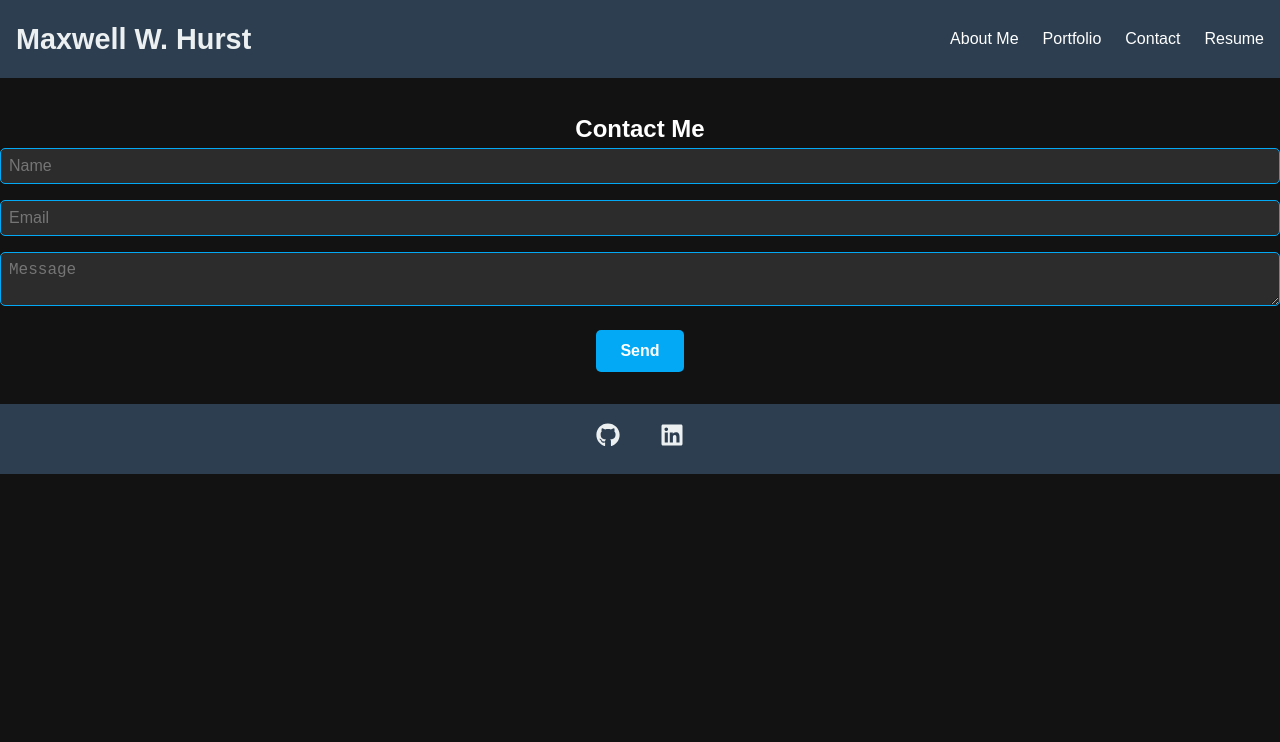
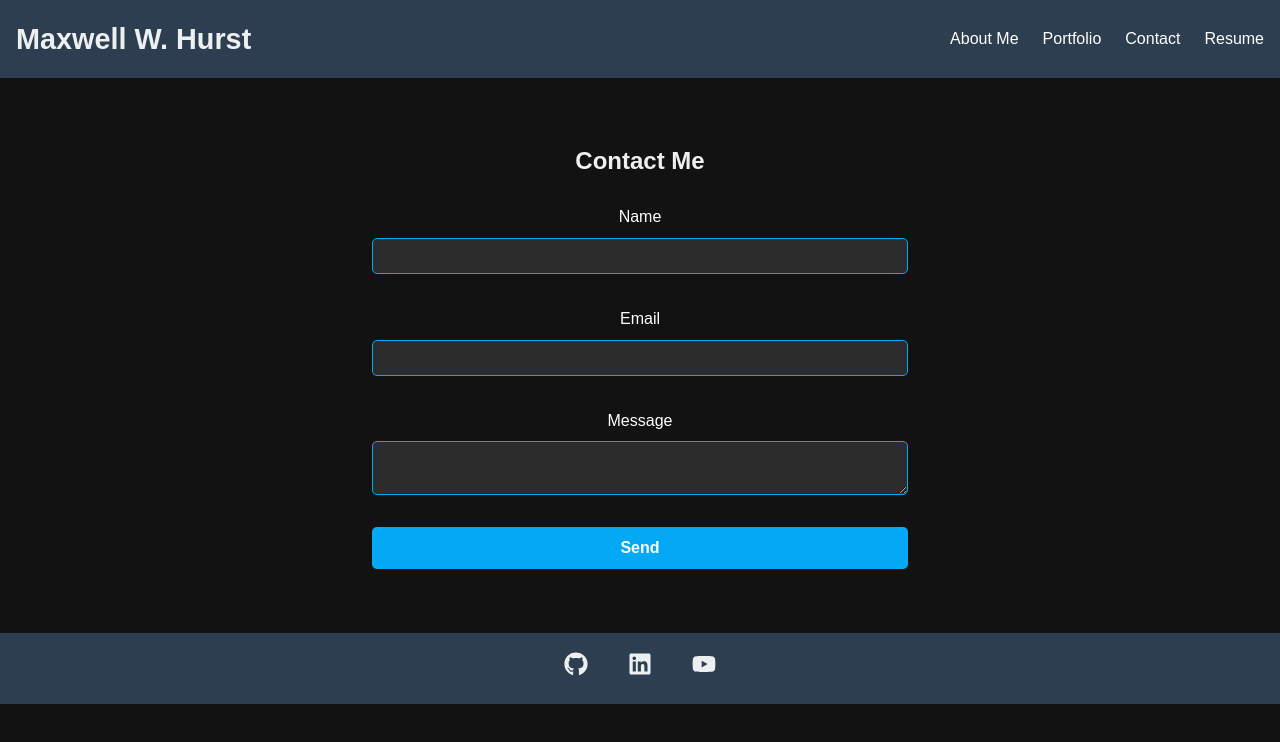
Before and after one commit to maxwellh22/MWH-React-Portfolio, a React (Vite) app: page /contact in a window 1280 px wide. Shown: the top 742 px of the page. Built offline with nearby package versions, Linux system fonts and the light colour scheme.

Commit message:
updates to AboutMe to include headshot, updates to Contact page to include validation logic and show required text prompts, updated index.css for styling for form validation on Contact page, added YouTube link to footer

```diff
--- a/src/components/Footer/Footer.jsx
+++ b/src/components/Footer/Footer.jsx
@@ -1,5 +1,5 @@
 import React from "react";
-import { FaGithub, FaLinkedin, FaTwitter } from "react-icons/fa";
+import { FaGithub, FaLinkedin, FaYoutube } from "react-icons/fa";
 import "./Footer.css";
 
 const Footer = () => {
@@ -11,6 +11,9 @@ const Footer = () => {
       <a href="https://linkedin.com/in/maxwellhurst" target="_blank" rel="noreferrer">
         <FaLinkedin />
       </a>
+      <a href="https://youtube.com/channel/@PresidentHurst" target="_blank" rel="noreferrer">
+      <FaYoutube />
+    </a>
     </footer>
   );
 };
--- a/src/index.css
+++ b/src/index.css
@@ -125,6 +125,36 @@ button:hover {
   transform: scale(1.05);
 }
 
+.contact {
+  padding: 2rem;
+  width: 100%;
+  max-width: 600px;
+  margin: 0 auto;
+}
+
+.contact h2 {
+  text-align: center;
+  margin-bottom: 1.5rem;
+  color: var(--text-color);
+}
+
+form {
+  display: flex;
+  flex-direction: column;
+  gap: 1rem;
+}
+
+.form-field {
+  display: flex;
+  flex-direction: column;
+  gap: 0.5rem;
+}
+
+.error {
+  color: #ff0000;
+  font-size: 0.875rem;
+}
+
 @media (max-width: 768px) {
   main {
     padding: 1rem 0;
--- a/src/pages/AboutMe.jsx
+++ b/src/pages/AboutMe.jsx
@@ -1,7 +1,9 @@
 import React from "react";
+import headshot from "../assets/images/headshot.jpg"
 
 const AboutMe = () => (
-  <section>
+  <section className="about-me">
+    <img src={headshot} alt="Headshot of Maxwell Hurst" className="headshot" />
     <h2>About Me</h2>
     <p>Welcome to my portfolio! Over the course of my career, I am proud of everything I have built: from companies to web applications. Check out the rest of my portfolio or contact me to learn more!</p>
     </section>
--- a/src/pages/Contact.jsx
+++ b/src/pages/Contact.jsx
@@ -1,15 +1,105 @@
-import React from "react";
+import React, { useState } from "react";
 
-const Contact = () => (
-  <section>
-    <h2>Contact Me</h2>
-    <form>
-      <input type="text" placeholder="Name" required />
-      <input type="email" placeholder="Email" required />
-      <textarea placeholder="Message" required></textarea>
-      <button type="submit">Send</button>
-    </form>
-  </section>
-);
+const Contact = () => {
+    const [formData, setFormData] = useState({
+      name: "",
+      email: "",
+      message: "",
+    });
+    const [errors, setErrors] = useState({});
+
+    const validateEmail = (email) => {
+      const emailRegex = /^[^\s@]+@[^\s@]+\.[^\s@]+$/;
+      return emailRegex.test(email);
+    };
+
+    const handleBlur = (field) => {
+      const newErrors = { ...errors };
+
+      if (!formData[field]) {
+        newErrors[field] = `${field.charAt(0).toUpperCase() + field.slice(1)} is required.`;
+      } else if (field === "email" && !validateEmail(formData.email)) {
+        newErrors.email = "Please enter a valid email address.";
+      } else {
+        delete newErrors[field];
+      }
+
+      setErrors(newErrors);
+    };
+
+    const handleChange = (e) => {
+      const { name, value } = e.target;
+      setFormData({
+        ...formData,
+        [name]: value,
+      });
+
+      if (errors[name]) {
+        setErrors({ ...errors, [name]: "" });
+      }
+    };
+
+    const handleSubmit = (e) => {
+      e.preventDefault();
+      const newErrors = {};
+      if (!formData.name) newErrors.name = "Name is required.";
+    if (!formData.email) {
+      newErrors.email = "Email is required.";
+    } else if (!validateEmail(formData.email)) {
+      newErrors.email = "Please enter a valid email address.";
+    }
+    if (!formData.message) newErrors.message = "Message is required.";
+
+    if (Object.keys(newErrors).length > 0) {
+      setErrors(newErrors);
+    } else {
+      alert("Form submitted successfully!");
+    }
+};
+
+return (
+    <section className="contact">
+      <h2>Contact Me</h2>
+      <form onSubmit={handleSubmit}>
+        <div className="form-field">
+          <label htmlFor="name">Name</label>
+          <input
+            type="text"
+            id="name"
+            name="name"
+            value={formData.name}
+            onChange={handleChange}
+            onBlur={() => handleBlur("name")}
+          />
+          {errors.name && <span className="error">{errors.name}</span>}
+        </div>
+        <div className="form-field">
+          <label htmlFor="email">Email</label>
+          <input
+            type="email"
+            id="email"
+            name="email"
+            value={formData.email}
+            onChange={handleChange}
+            onBlur={() => handleBlur("email")}
+          />
+          {errors.email && <span className="error">{errors.email}</span>}
+        </div>
+        <div className="form-field">
+          <label htmlFor="message">Message</label>
+          <textarea
+            id="message"
+            name="message"
+            value={formData.message}
+            onChange={handleChange}
+            onBlur={() => handleBlur("message")}
+          />
+          {errors.message && <span className="error">{errors.message}</span>}
+        </div>
+        <button type="submit">Send</button>
+      </form>
+    </section>
+  );
+};
 
 export default Contact;
```
Also changed, not shown: src/assets/images/headshot.jpg (added).
